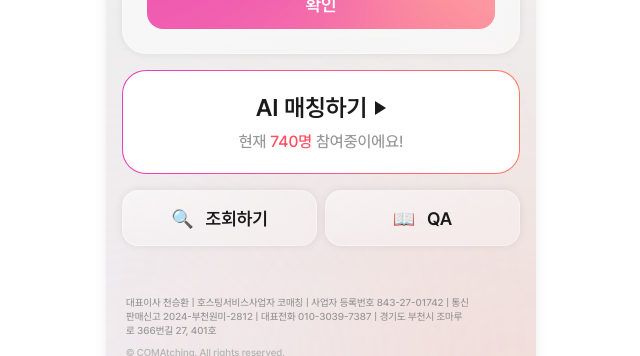
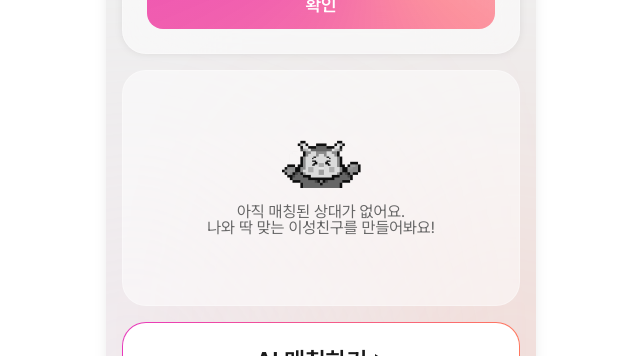
Before and after one commit to COMAtching/COMAtching5_FE, a Next.js app: page /main in a window 1280 px wide. Shown: the part 374-730 px from the top of the page, without its empty margins (319-959 px from the left). Built offline with nearby package versions, Linux system fonts and the light colour scheme; no server answers.

Commit message:
feat: 매칭된 상대 없을때 분기 처리

```diff
--- a/app/main/_components/ScreenMainPage.tsx
+++ b/app/main/_components/ScreenMainPage.tsx
@@ -13,6 +13,7 @@ import NoticeSection from "./NoticeSection";
 import ProfileSlider from "./ProfileSlider";
 import { ProfileData, ContactFrequency } from "@/lib/types/profile";
 import ChargeRequestWaiting from "./ChargeRequestWaiting";
+import NoContactSection from "./NoContactSection";
 
 import { useMatchingHistory } from "@/hooks/useMatchingHistory";
 
@@ -69,8 +70,12 @@ const ScreenMainPage = () => {
           onClose={handleNoticeClose}
         />
       )}
-      {/* <NoContactSection /> */}
-      {!isLoading && <ProfileSlider profiles={profileList} />}
+      {!isLoading &&
+        (profileList.length > 0 ? (
+          <ProfileSlider profiles={profileList} />
+        ) : (
+          <NoContactSection />
+        ))}
       <MatchingButton />
       <div className="flex w-full gap-2">
         <SearchMyListButton />
```
